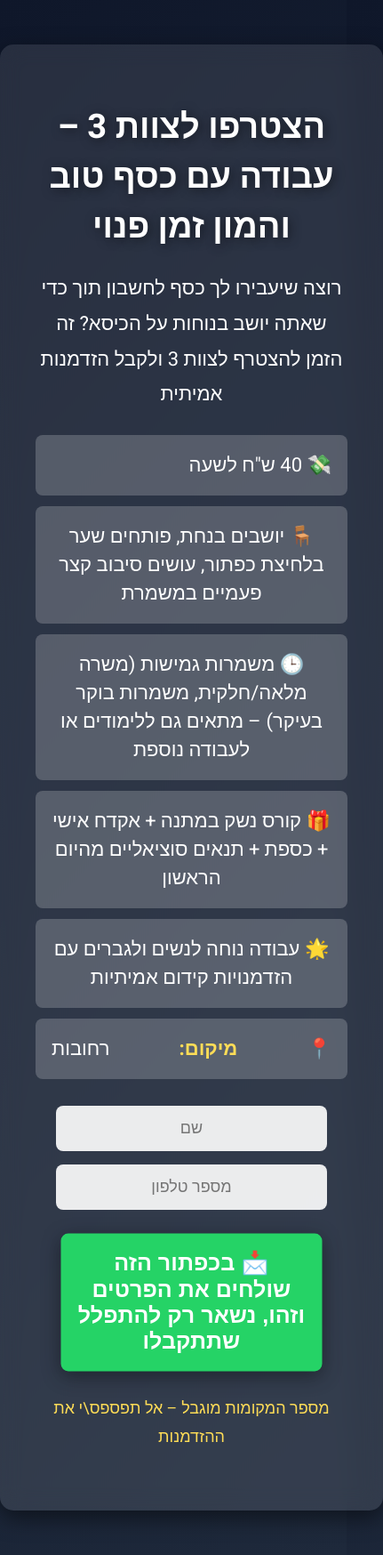
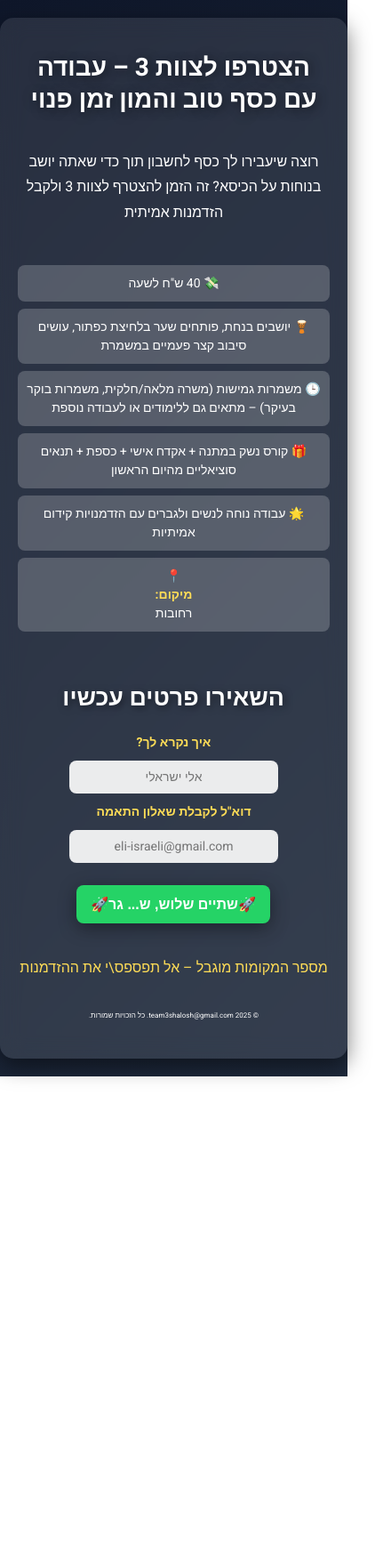
Before and after one commit to TimTree3/T1, a plain HTML site: page index.html in a window 390 px wide. Shown: the whole page at 89% size, 431 px wide, since content can reach past the window. After the commit the page ends 1210 px from the top, so only its background shows below. Drawn offline with Linux system fonts and the light colour scheme.

Commit message:
Update index.html

```diff
--- a/index.html
+++ b/index.html
@@ -3,7 +3,8 @@
 <head>
     <meta charset="UTF-8">
     <meta name="viewport" content="width=device-width, initial-scale=1.0">
-    <title>הצטרפו לצוות 3 – עבודה עם כסף טוב והמון זמן פנוי</title>
+    <title>השאירו פרטים עכשיו</title>
+    <link rel="icon" href="/favicon.ico" type="image/x-icon">
     <style>
         @import url('https://fonts.googleapis.com/css2?family=Heebo:wght@300;400;700&display=swap');
 
@@ -28,13 +29,22 @@
             box-shadow: 0 8px 25px rgba(0, 0, 0, 0.5);
             backdrop-filter: blur(12px);
             animation: fadeIn 1s ease-in-out;
+            display: flex;
+            flex-direction: column;
+            align-items: center;
+            text-align: center;
+            overflow-x: hidden;
         }
 
         h1 {
-            font-size: 38px;
+            font-size: 48px;
             font-weight: bold;
             margin-bottom: 20px;
             text-shadow: 2px 2px 12px rgba(0, 0, 0, 0.5);
+            width: calc(100% - 10px);
+            line-height: 1.2;
+            margin-left: 5px;
+            margin-right: 5px;
         }
 
         p {
@@ -60,8 +70,10 @@
             border-radius: 8px;
             font-size: 22px;
             display: flex;
+            flex-direction: column;
             align-items: center;
-            justify-content: space-between;
+            text-align: center;
+            justify-content: center;
             transition: transform 0.3s ease-in-out;
         }
 
@@ -70,11 +82,17 @@
         }
 
         .form-container {
-            margin-top: 30px;
+            margin-top: 14px;
             display: flex;
             flex-direction: column;
             gap: 15px;
             align-items: center;
+        }
+
+        .form-container label {
+            font-size: 20px;
+            font-weight: bold;
+            color: #ffdd57;
         }
 
         .form-container input {
@@ -97,6 +115,15 @@
             box-shadow: 0 0 10px rgba(255, 255, 255, 0.5);
         }
 
+        .form-header {
+            font-size: 42px;
+            font-weight: bold;
+            color: #fff;
+            text-shadow: 2px 2px 8px rgba(0, 0, 0, 0.5);
+            animation: pulse 2s infinite;
+            margin-bottom: 10px;
+        }
+
         .cta {
             display: block;
             margin-top: 15px;
@@ -107,7 +134,7 @@
             background: #25D366;
             text-decoration: none;
             border-radius: 8px;
-            transition: 0.3s;
+            transition: transform 0.2s ease, box-shadow 0.2s ease;
             text-align: center;
             cursor: pointer;
             box-shadow: 0 5px 20px rgba(0, 0, 0, 0.4);
@@ -115,16 +142,25 @@
             border: none;
             width: 80%;
             max-width: 400px;
+            transform-style: preserve-3d;
+            transform: perspective(1000px) translateZ(0);
+            will-change: transform, box-shadow;
         }
 
         .cta:hover {
             background: #1EBE5F;
-            transform: scale(1.08);
+            transform: perspective(1000px) translateZ(10px);
+            box-shadow: 0 10px 25px rgba(0, 0, 0, 0.5);
+        }
+
+        .cta:active {
+            transform: perspective(1000px) translateZ(-5px);
+            box-shadow: 0 2px 10px rgba(0, 0, 0, 0.3);
         }
 
         @keyframes pulse {
             0% { transform: scale(1); }
-            50% { transform: scale(1.05); }
+            50% { transform: scale(1.03); }
             100% { transform: scale(1); }
         }
 
@@ -132,6 +168,14 @@
             margin-top: 30px;
             font-size: 18px;
             color: #ffdd57;
+            display: flex;
+            flex-direction: column;
+            gap: 10px;
+        }
+
+        .footer .copyright {
+            font-size: 6px;
+            color: #fff;
         }
 
         #message {
@@ -146,10 +190,116 @@
             max-width: 400px;
         }
 
+        #message.error {
+            color: red;
+            background-color: #ffcccb;
+            border: 1px solid red;
+        }
+
+        /* התאמות למובייל */
+        @media (max-width: 768px) {
+            .container {
+                margin: 20px auto;
+                padding: 20px;
+            }
+
+            h1 {
+                font-size: 36px;
+                line-height: 1.3;
+                margin-left: 0;
+                margin-right: 0;
+                width: 100%;
+            }
+
+            p {
+                font-size: 18px;
+                margin-bottom: 20px;
+            }
+
+            .benefits li {
+                font-size: 16px;
+                padding: 12px;
+                margin: 8px 0;
+            }
+
+            .form-container {
+                margin-top: 10px;
+                gap: 10px;
+            }
+
+            .form-container label {
+                font-size: 16px;
+            }
+
+            .form-container input {
+                width: 90%;
+                max-width: none;
+                font-size: 16px;
+                padding: 10px;
+            }
+
+            .form-header {
+                font-size: 32px;
+            }
+
+            .cta {
+                width: 90%;
+                max-width: none;
+                font-size: 18px;
+                padding: 14px;
+                animation: none;
+            }
+
+            .footer {
+                margin-top: 20px;
+                font-size: 16px;
+                gap: 5px;
+            }
+
+            .footer .copyright {
+                font-size: 8px;
+            }
+        }
+
+        @media (max-width: 480px) {
+            h1 {
+                font-size: 28px;
+            }
+
+            p {
+                font-size: 16px;
+            }
+
+            .benefits li {
+                font-size: 14px;
+                padding: 10px;
+            }
+
+            .form-header {
+                font-size: 26px;
+            }
+
+            .form-container label {
+                font-size: 14px;
+            }
+
+            .form-container input {
+                font-size: 14px;
+                padding: 8px;
+            }
+
+            .cta {
+                font-size: 16px;
+                padding: 12px;
+            }
+
+            .footer {
+                font-size: 14px;
+            }
+        }
     </style>
 </head>
 <body>
-
     <div class="container">
         <h1>הצטרפו לצוות 3 – עבודה עם כסף טוב והמון זמן פנוי</h1>
         <p>רוצה שיעבירו לך כסף לחשבון תוך כדי שאתה יושב בנוחות על הכיסא?
@@ -157,7 +307,7 @@
 
         <ul class="benefits">
             <li>💸 40 ש"ח לשעה</li>
-            <li>🪑 יושבים בנחת, פותחים שער בלחיצת כפתור, עושים סיבוב קצר פעמיים במשמרת</li>
+            <li>🪘 יושבים בנחת, פותחים שער בלחיצת כפתור, עושים סיבוב קצר פעמיים במשמרת</li>
             <li>🕒 משמרות גמישות (משרה מלאה/חלקית, משמרות בוקר בעיקר) – מתאים גם ללימודים או לעבודה נוספת</li>
             <li>🎁 קורס נשק במתנה + אקדח אישי + כספת + תנאים סוציאליים מהיום הראשון</li>
             <li>🌟 עבודה נוחה לנשים ולגברים עם הזדמנויות קידום אמיתיות</li>
@@ -165,72 +315,69 @@
         </ul>
 
         <form id="contactForm" class="form-container" method="POST">
-            <input type="text" name="שם" placeholder="שם" required>
-            <input type="tel" name="מספר טלפון" placeholder="מספר טלפון" required>
-            <button type="submit" class="cta" id="submit-button">📩 בכפתור הזה שולחים את הפרטים וזהו, נשאר רק להתפלל שתתקבלו</button>
+            <h2 class="form-header">השאירו פרטים עכשיו</h2>
+            <label for="entry.1902344992">איך נקרא לך?</label>
+            <input type="text" name="entry.1902344992" placeholder="אלי ישראלי" required>
+            <label for="entry.2116920849">דוא"ל לקבלת שאלון התאמה</label>
+            <input type="email" name="entry.2116920849" placeholder="eli-israeli@gmail.com" required>
+            <button type="submit" class="cta">🚀שתיים שלוש, ש... גר🚀</button>
         </form>
 
         <div id="message"></div>
 
-        <p class="footer">מספר המקומות מוגבל – אל תפספס\י את ההזדמנות</p>
+        <div class="footer">
+            <p>מספר המקומות מוגבל – אל תפספס\י את ההזדמנות</p>
+            <p class="copyright">© 2025 team3shalosh@gmail.com. כל הזכויות שמורות.</p>
+        </div>
     </div>
 
     <script>
         document.getElementById("contactForm").addEventListener("submit", function (e) {
             e.preventDefault(); // מונע את שליחת הטופס בדרך הרגילה
 
-            document.getElementById("message").textContent = "שולח פרטים...";
-            document.getElementById("message").style.display = "block";
-            document.getElementById("submit-button").disabled = true;
+            // הוספת רטט קל בעת לחיצה (במובייל)
+            if ("vibrate" in navigator) {
+                navigator.vibrate(50); // רטט של 50 מילישניות
+            }
 
-            // איסוף הנתונים מהטופס
-            var formData = new FormData(this);
-            var keyValuePairs = [];
-            for (var pair of formData.entries()) {
-                keyValuePairs.push(pair[0] + "=" + pair[1]);
+            const messageDiv = document.getElementById("message");
+            messageDiv.textContent = "שולח פרטים...";
+            messageDiv.style.display = "block";
+            messageDiv.classList.remove("error");
+
+            const formData = new FormData(this);
+            const keyValuePairs = [];
+            for (const pair of formData.entries()) {
+                keyValuePairs.push(`${pair[0]}=${encodeURIComponent(pair[1])}`);
             }
-            var formDataString = keyValuePairs.join("&");
+            const formDataString = keyValuePairs.join("&");
 
-            // שליחת ה-POST ל-Google Apps Script
-            fetch(
-                "https://script.google.com/macros/s/AKfycbw0yqIz4DVBOJRbC-5AGoJMmx7beT8RvgRfVa-OHPuSGmgNqEQc18WhyxEqUeovhCDo/exec",
-                {
-                    redirect: "follow",
-                    method: "POST",
-                    body: formDataString,
-                    headers: {
-                        "Content-Type": "text/plain;charset=utf-8",
-                    },
-                }
-            )
-            .then(function (response) {
-                if (response.ok) {
-                    return response;
-                } else {
-                    throw new Error("שליחת הפרטים נכשלה");
-                }
+            fetch("https://docs.google.com/forms/d/e/1FAIpQLSdEvb0xX27j0K3jK8_Loue0Tbfcycjw8tqX3Ht3pX-1zpxSLw/formResponse", {
+                method: "POST",
+                body: formDataString,
+                headers: {
+                    "Content-Type": "application/x-www-form-urlencoded",
+                },
+                mode: "no-cors"
             })
-            .then(function (data) {
-                // הצגת הודעת הצלחה
-                document.getElementById("message").textContent = "הפרטים נשלחו בהצלחה";
-                document.getElementById("message").style.backgroundColor = "green";
-                document.getElementById("message").style.color = "beige";
-                document.getElementById("submit-button").disabled = false;
+            .then(() => {
+                messageDiv.textContent = "הפרטים נשלחו בהצלחה!";
+                messageDiv.style.display = "block";
+                messageDiv.classList.remove("error");
                 document.getElementById("contactForm").reset();
 
-                setTimeout(function () {
-                    document.getElementById("message").textContent = "";
-                    document.getElementById("message").style.display = "none";
-                }, 2600);
+                setTimeout(() => {
+                    messageDiv.style.display = "none";
+                    messageDiv.textContent = "";
+                }, 3000);
             })
-            .catch(function (error) {
-                console.error(error);
-                document.getElementById("message").textContent = "שגיאה בשליחת הפרטים. נסה שוב";
-                document.getElementById("message").style.display = "block";
-                document.getElementById("submit-button").disabled = false;
+            .catch((error) => {
+                console.error("Error:", error);
+                messageDiv.textContent = "שגיאה בשליחת הפרטים. נסה שוב.";
+                messageDiv.style.display = "block";
+                messageDiv.classList.add("error");
             });
         });
     </script>
-
 </body>
 </html>
```
